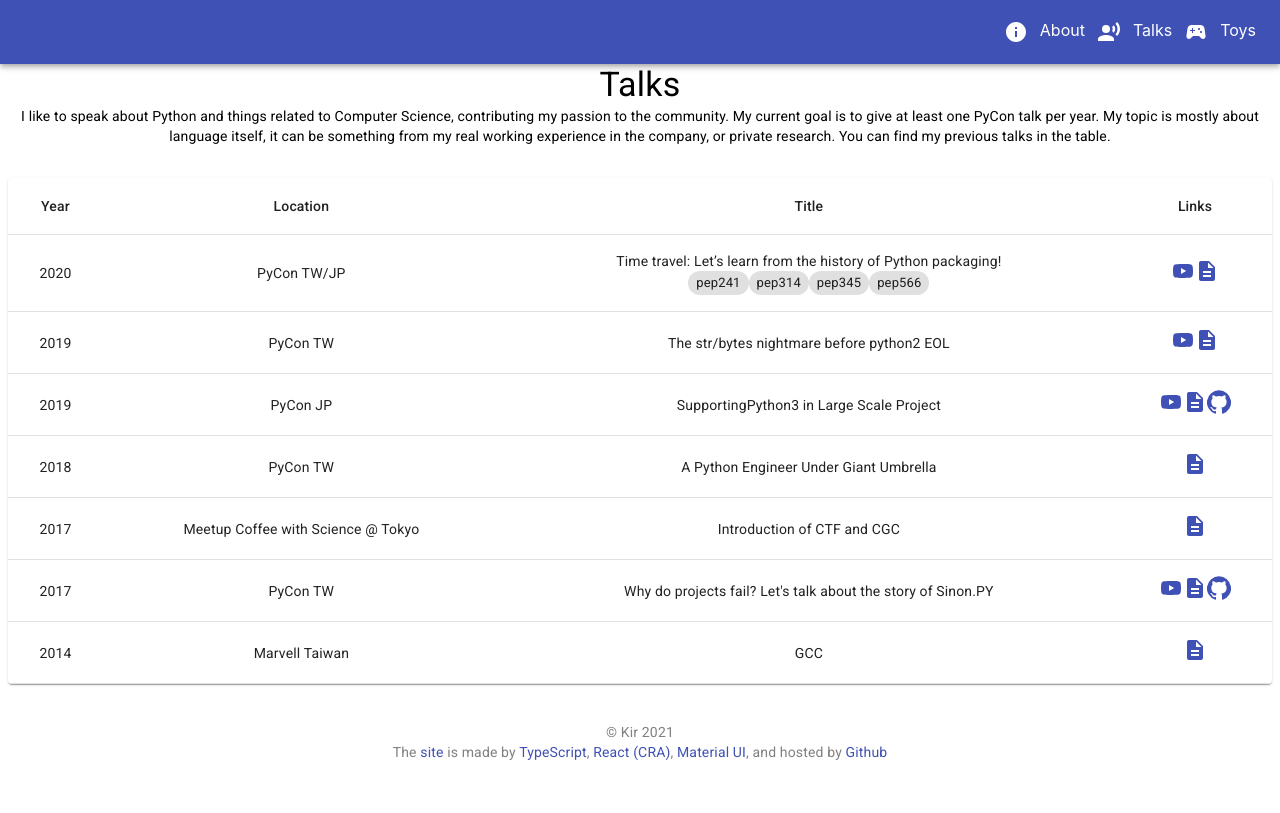
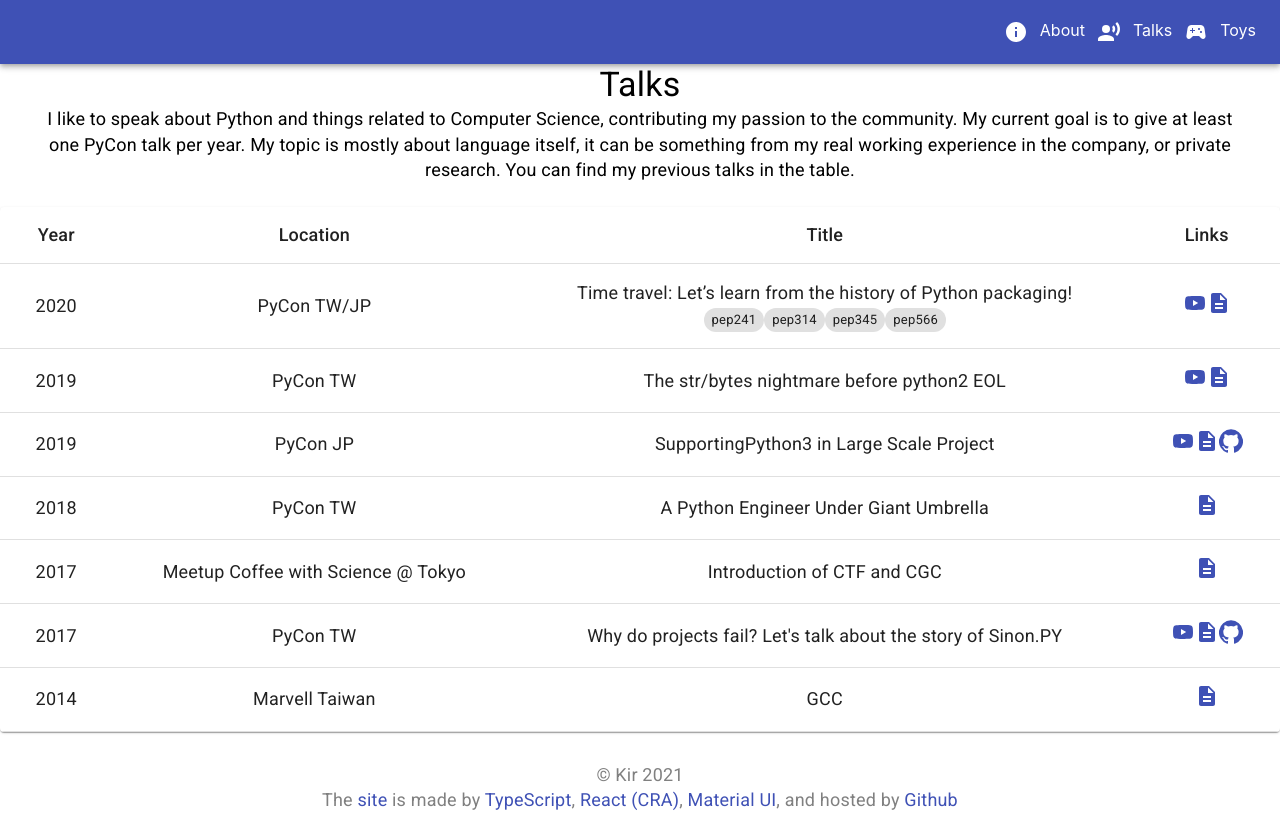
Before and after one commit to note35/about, a React (Create React App) app: page /about/talks in a window 1280 px wide. Built offline with nearby package versions, Linux system fonts and the light colour scheme.

Commit message:
Adjust font size based on screen size and padding

```diff
--- a/src/App.tsx
+++ b/src/App.tsx
@@ -1,6 +1,7 @@
 /* eslint react/no-children-prop: 0 */
 import React from "react"
 import { Switch, Route } from "react-router-dom"
+import { createMuiTheme, ThemeProvider } from "@material-ui/core/styles"
 
 import Typography from "@material-ui/core/Typography"
 
@@ -13,6 +14,21 @@
 import { MD2Html } from "./Utils"
 
 export function App(): JSX.Element {
+  const theme = createMuiTheme({
+    typography: {
+      body2: {
+        fontSize: 16,
+        paddingLeft: 3,
+        paddingRight: 3,
+        "@media (min-width:1024px)": {
+          fontSize: 18,
+          paddingLeft: 30,
+          paddingRight: 30,
+        }
+      }
+    }
+  })
+
   const footer = [
     "© Kir 2021",
     "The [site](https://github.com/note35/about) is made by [TypeScript](https://www.typescriptlang.org/), [React (CRA)](https://reactjs.org/docs/create-a-new-react-app.html), [Material UI](https://material-ui.com/), and hosted by [Github](https://github.com/)"
@@ -20,6 +36,7 @@
 
   return (
     <div className="App">
+      <ThemeProvider theme={theme}>
         <Navigator />
         <Switch>
           <Route exact path="/" children={<About />} />
@@ -31,6 +48,7 @@
         <Typography variant="body2" component="h2" style={{ color: "grey", paddingTop: 30 }}>
           {footer.map((item, idx) => <div key={idx}>{MD2Html(item)}</div>)}
         </Typography>
+      </ThemeProvider>
     </div>
   )
 }
--- a/src/Talks.tsx
+++ b/src/Talks.tsx
@@ -11,13 +11,13 @@
 
   return (
     <Grid container spacing={3}>
-      <Grid item xs={12} style={{ paddingLeft: 20, paddingRight: 20 }}>
+      <Grid item xs={12}>
         <Typography variant="h4" component="h2">Talks</Typography>
         <Typography variant="body2" component="h2">
           {description}
         </Typography>
       </Grid>
-      <Grid item xs={12} style={{ padding: 20 }}>
+      <Grid item xs={12}>
         <ItemTable
           name="talks table"
           headers={["Year", "Location", "Title", "Links"]}
--- a/src/Toys.tsx
+++ b/src/Toys.tsx
@@ -13,7 +13,7 @@
 
   return (
     <Grid container spacing={3}>
-      <Grid item xs={12} style={{ paddingLeft: 20, paddingRight: 20 }}>
+      <Grid item xs={12}>
         <Typography variant="h4" component="h2">Toys</Typography>
         <Typography variant="body2" component="h2">
           {description}
@@ -21,7 +21,7 @@
           {comments.map((comment, idx) => <Chip key={idx} size="small" label={comment}/>)}
         </Typography>
       </Grid>
-      <Grid item xs={12} style={{ padding: 20 }}>
+      <Grid item xs={12}>
         <ItemTable
           name="toys table"
           headers={["Year", "Reason", "Title", "Links"]}
```
Lines whose indentation alone changed are shown as unchanged.
